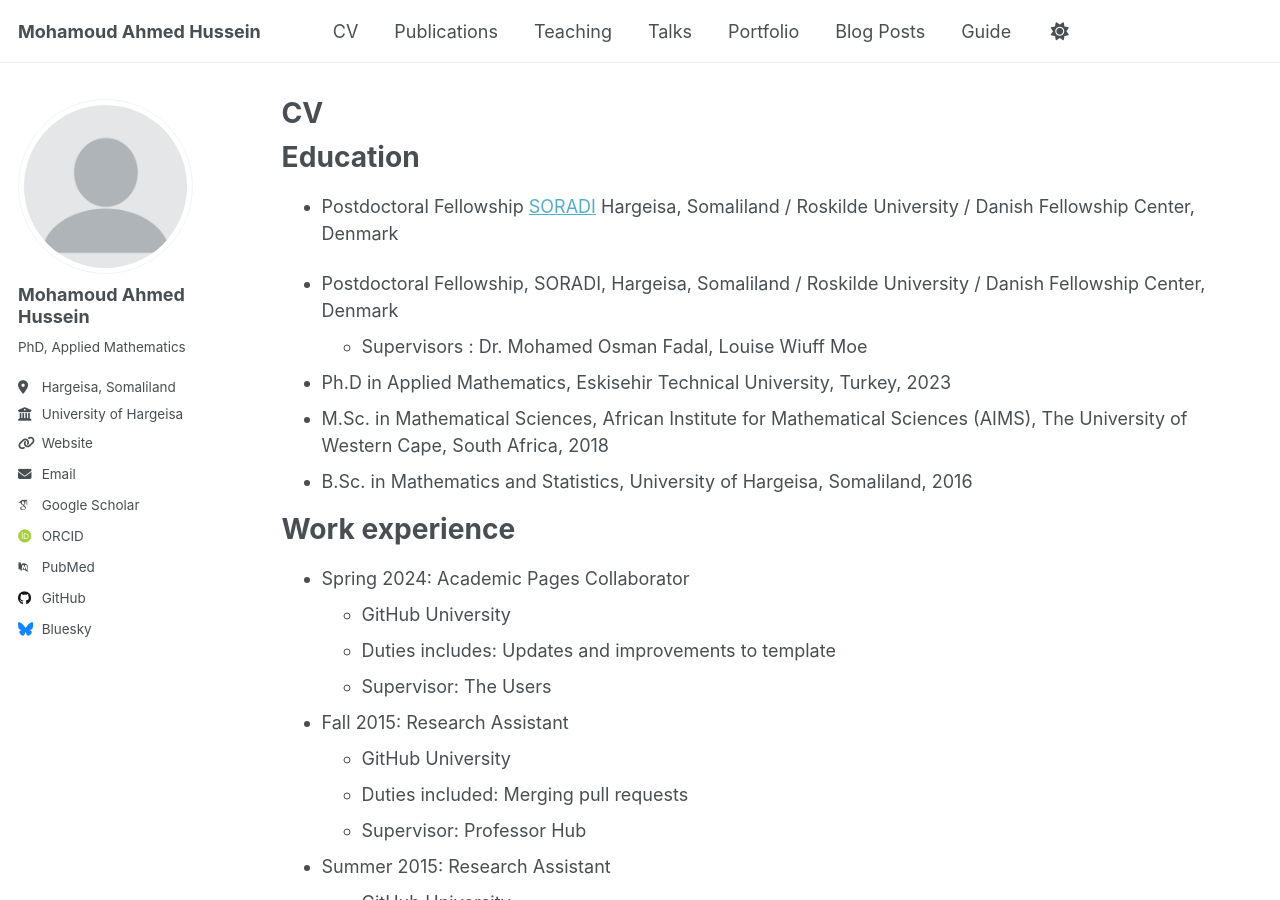
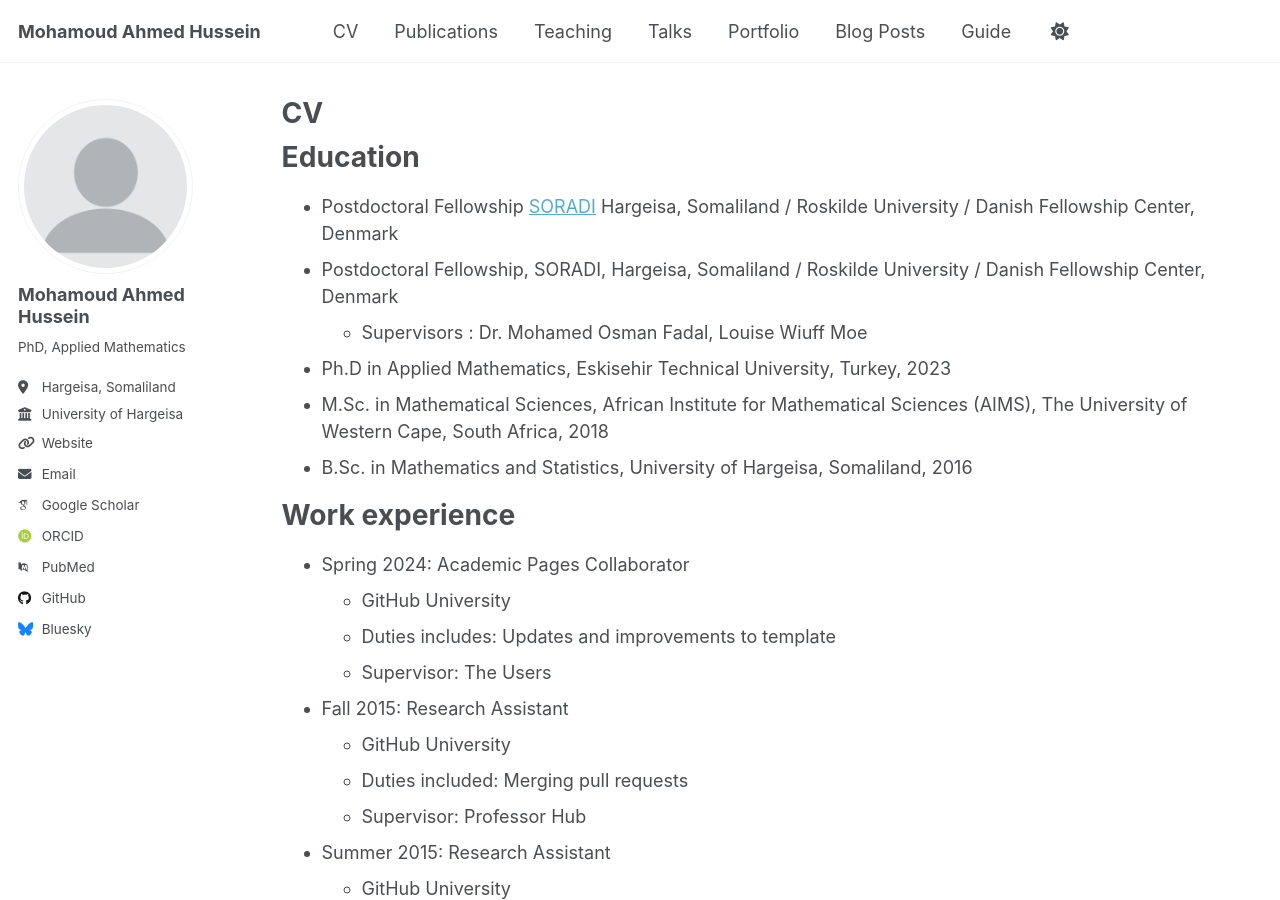
Before and after one commit to DrMohamoud/DrMohamoud.github.io, a Jekyll site: the page built from _pages/cv.md, in a window 1280 px wide and 900 px high. Built offline with Jekyll 4.4.1, drawn with Linux system fonts in a browser that asks for light colours; some web fonts are replaced; a script that is not in the unit is left out.

Commit message:
Update cv.md

```diff
--- a/_pages/cv.md
+++ b/_pages/cv.md
@@ -13,8 +13,6 @@ Education
 ======
 * Postdoctoral Fellowship
   <a href="{{https://soradi.org/}}"> SORADI</a> Hargeisa, Somaliland  / Roskilde University / Danish Fellowship Center, Denmark
-
-{% include base_path %}
 * Postdoctoral Fellowship, SORADI, Hargeisa, Somaliland  / Roskilde University / Danish Fellowship Center, Denmark
   * Supervisors : Dr. Mohamed Osman Fadal, Louise Wiuff Moe
 * Ph.D in Applied Mathematics, Eskisehir Technical University, Turkey, 2023
```
